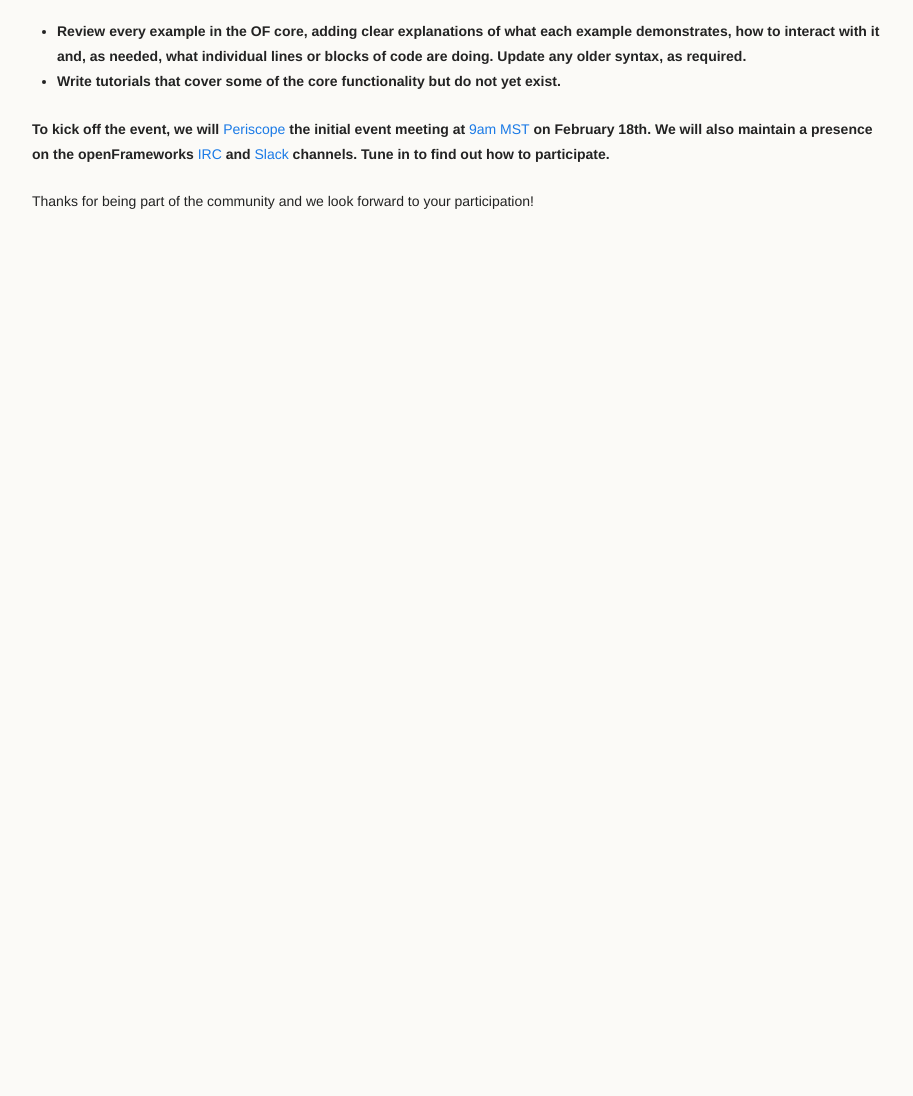
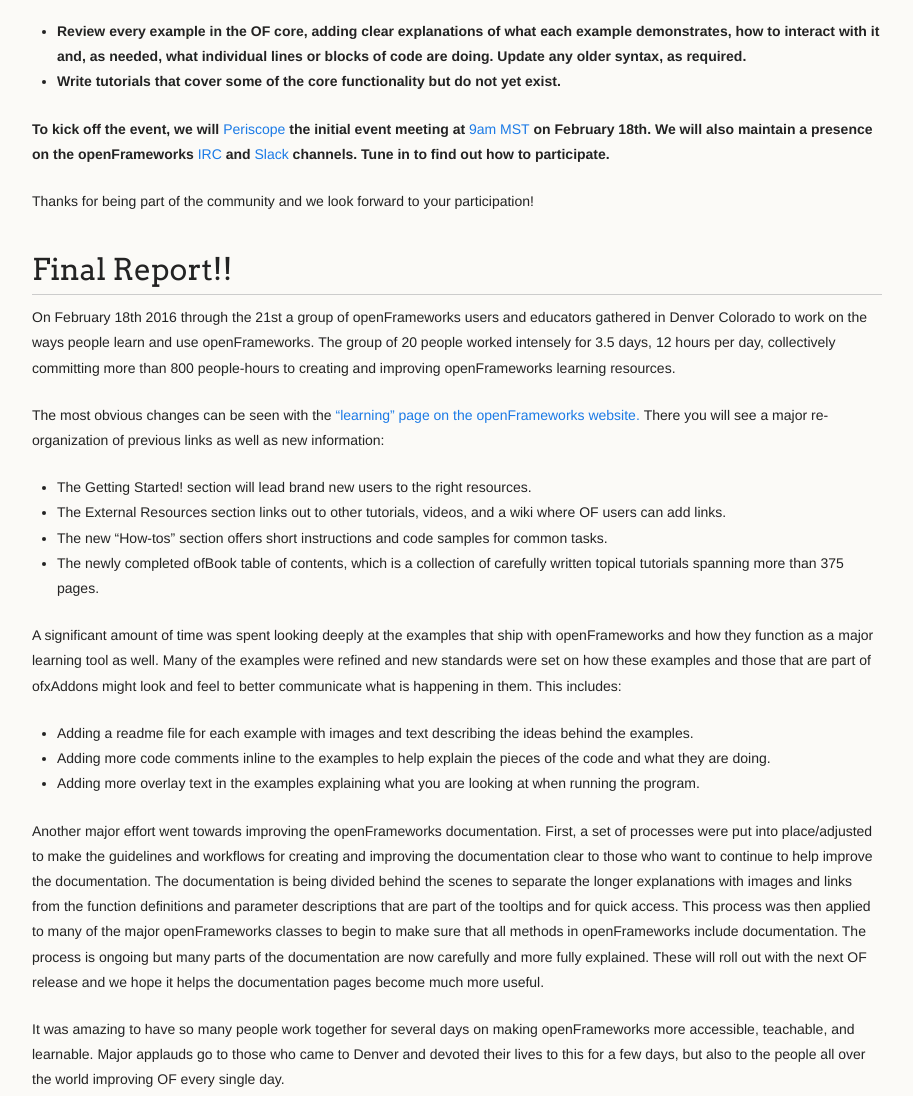
Before and after one commit to EmergentDigitalPractices/OFDocSprint-DU, a plain HTML site: page index.html in a window 1280 px wide. Shown: the part 1824-2920 px from the top of the page, without its empty margins (278-1191 px from the left). Before the commit the page ends 2110 px from the top, so only its background shows below. Drawn offline with Linux system fonts and the light colour scheme.

Commit message:
Update index.html
Adding report.

```diff
--- a/index.html
+++ b/index.html
@@ -92,6 +92,49 @@
 <p><strong>To kick off the event, we will <a href="https://hackpad.com/2016-openFrameworks-Education-Summit-cPRTemR6phO">Periscope</a> the initial event meeting at <a href="http://www.wolframalpha.com/input/?i=9am+MST+to+local+time">9am MST</a> on February 18th.  We will also maintain a presence on the openFrameworks <a href="https://webchat.freenode.net/?channels=openframeworks">IRC</a> and <a href="https://openframeworks.slack.com/">Slack</a> channels. Tune in to find out how to participate.</strong></p>
 
 <p>Thanks for being part of the community and we look forward to your participation!</p>
+
+<h1>
+<a id="Final-Report" class="anchor" href="#final-report" aria-hidden="true"><span aria-hidden="true" class="octicon octicon-link"></span></a>Final Report!!</h1>
+
+<p>On February 18th 2016 through the 21st a group of openFrameworks users and educators gathered in Denver Colorado to
+work on the ways people learn and use openFrameworks.  The group of 20 people worked intensely for 3.5 days, 12 hours per day,
+collectively committing more than 800 people-hours to creating and improving openFrameworks learning resources.</p>
+
+<p>The most obvious changes can be seen with the <a href="http://openframeworks.cc/learning/"> “learning” page on the openFrameworks website. </a>
+There you will see a major re-organization of previous links as well as new information:
+<ul>
+	<li>The Getting Started! section will lead brand new users to the right resources.</li>
+	<li>The External Resources section links out to other tutorials, videos, and a wiki where OF users can add links.</li>
+	<li>The new “How-tos” section offers short instructions and code samples for common tasks.</li>
+	<li>The newly completed ofBook table of contents, which is a collection of carefully written topical tutorials spanning more than 375 pages.</li>
+</ul>
+</p>
+<p>A significant amount of time was spent looking deeply at the examples that ship with openFrameworks and
+how they function as a major learning tool as well. Many of the examples were refined and new standards were
+set on how these examples and those that are part of ofxAddons might look and feel to better communicate what
+is happening in them. This includes:
+<ul>
+	<li>Adding a readme file for each example with images and text describing the ideas behind the examples.</li>
+	<li>Adding more code comments inline to the examples to help explain the pieces of the code and what they are doing.</li>
+	<li>Adding more overlay text in the examples explaining what you are looking at when running the program.</li>
+</ul>
+</p>
+
+<p>Another major effort went towards improving the openFrameworks documentation. First, a set of processes were put
+into place/adjusted to make the guidelines and workflows for creating and improving the documentation clear to those
+who want to continue to help improve the documentation. The documentation is being divided behind the scenes to
+separate the longer explanations with images and links from the function definitions and parameter descriptions that
+are part of the tooltips and for quick access. This process was then applied to many of the major openFrameworks
+classes to begin to make sure that all methods in openFrameworks include documentation. The process is ongoing but
+many parts of the documentation are now carefully and more fully explained. These will roll out with the next OF
+release and we hope it helps the documentation pages become much more useful.</p>
+
+<p>It was amazing to have so many people work together for several days on making openFrameworks more accessible,
+teachable, and learnable. Major applauds go to those who came to Denver and devoted their lives to this for a few days,
+but also to the people all over the world improving OF every single day. </p>
+
+<img src="images/groupShot.jpg" alt="picture of participants">
+
       </section>
       <footer>
         <p><small>Hosted on <a href="https://pages.github.com">GitHub Pages</a> using the Dinky theme</small></p>
```
